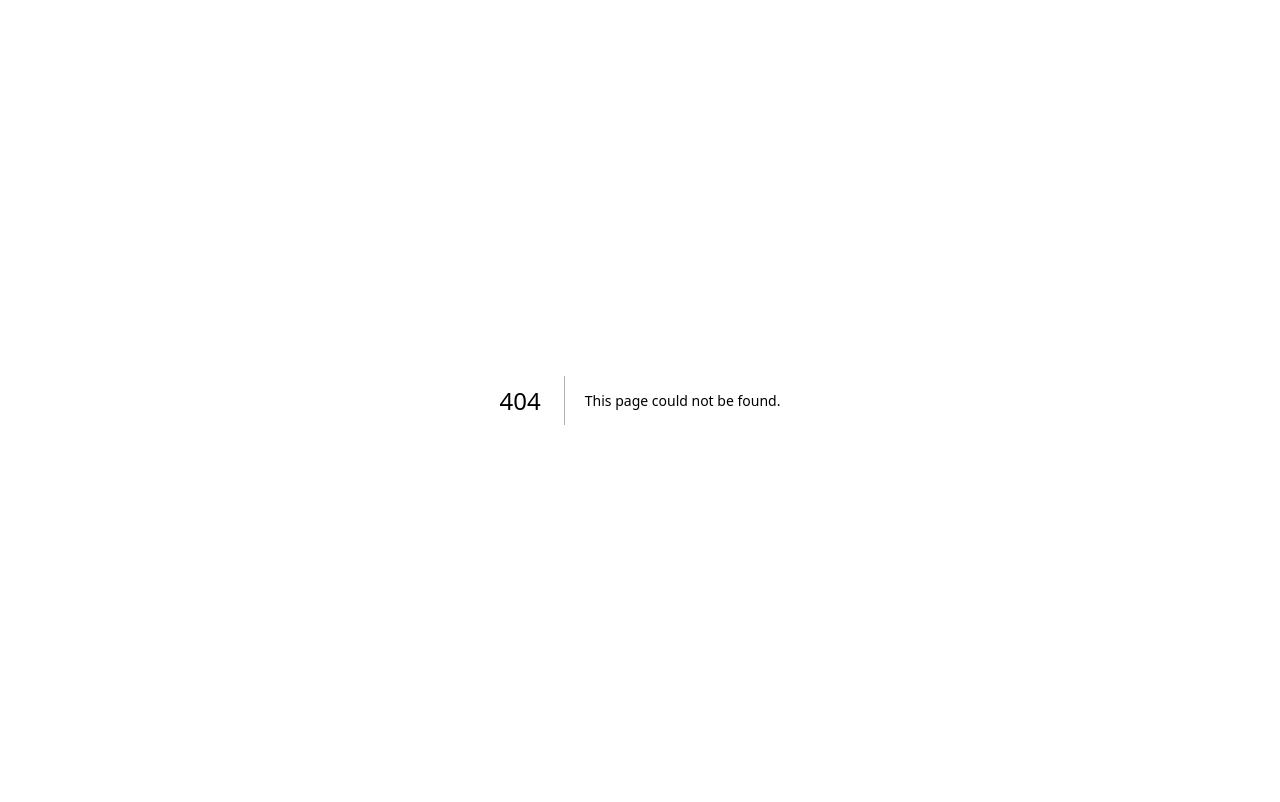
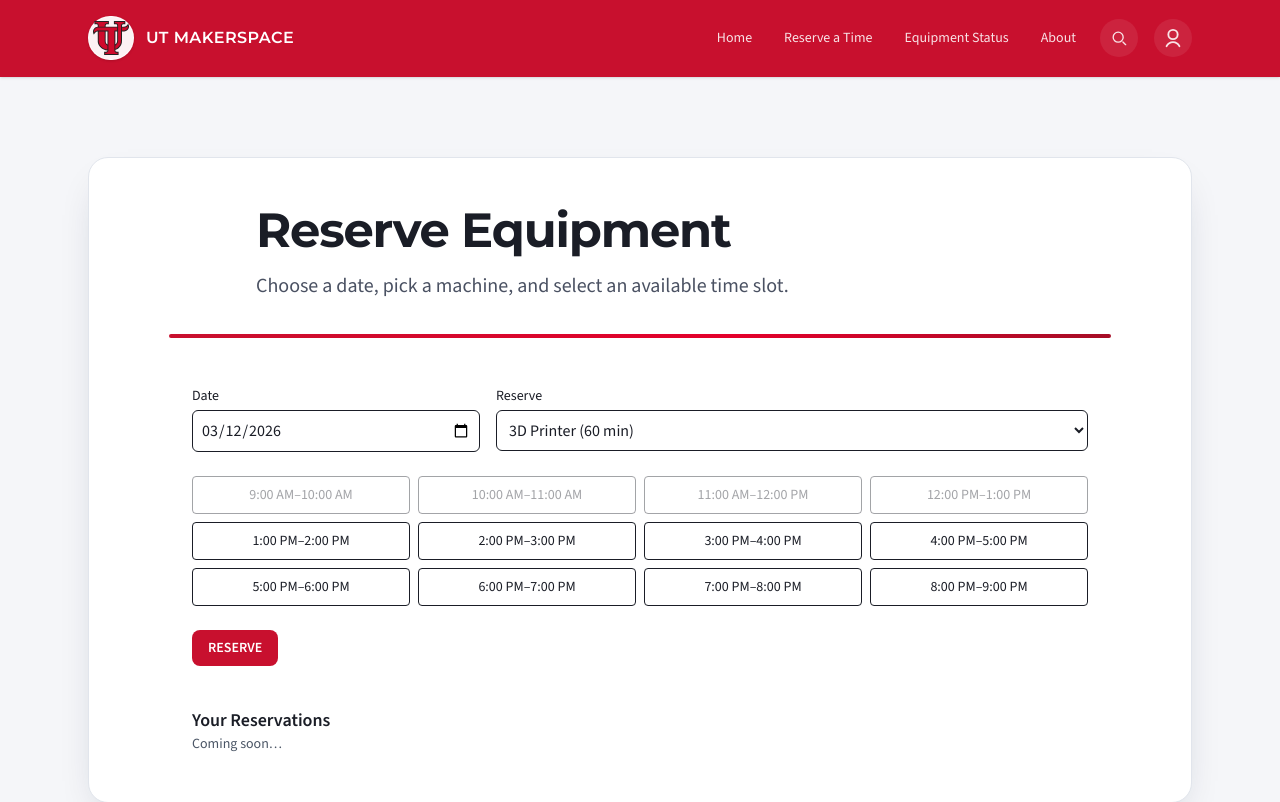
Before and after one commit to MSL-IV/CSC401-Senior-Capstone, a Next.js app: page /reserve in a window 1280 px wide. Before the commit this address had no page. Shown: the top 802 px of the page. Built offline with nearby package versions, Linux system fonts and the light colour scheme.

Commit message:
FEAT - Added reservations page, form, and navbar link to page. Can access by clicking "reserve a time" on navbar

```diff
--- /dev/null
+++ b/src/app/reserve/page.tsx
@@ -0,0 +1,68 @@
+import { Navbar } from "@/components/navbar";
+import { SiteFooter } from "@/components/site-footer";
+import ReserveForm from "@/components/reserve-form";
+
+export const metadata = { title: "Reserve Equipment" };
+
+export default function ReservePage() {
+  const equipment = [
+    { id: "3dp", name: "3D Printer", slotMinutes: 60 },
+    { id: "laser", name: "Laser Cutter", slotMinutes: 30 },
+    { id: "cnc", name: "CNC Router", slotMinutes: 90 },
+  ];
+
+  return (
+    <div
+      className="min-h-screen"
+      style={{
+        backgroundColor: "var(--background)",
+        color: "var(--text-primary)",
+      }}
+    >
+      <Navbar />
+      <main className="mx-auto flex max-w-6xl flex-col items-stretch gap-16 px-6 py-20">
+        <section
+          className="overflow-hidden rounded-3xl border bg-white shadow-sm"
+          style={{
+            borderColor: "var(--border)",
+            borderRadius: "var(--radius-card)",
+            boxShadow: "var(--shadow-soft)",
+          }}
+        >
+          <div className="px-6 pt-12 md:px-20">
+            <div className="mx-auto max-w-3xl space-y-4">
+              <h1
+                className="font-heading text-4xl font-bold tracking-tight md:text-5xl"
+                style={{ color: "var(--text-primary)" }}
+              >
+                Reserve Equipment
+              </h1>
+              <p
+                className="text-lg leading-relaxed md:text-xl"
+                style={{ color: "var(--text-secondary)" }}
+              >
+                Choose a date, pick a machine, and select an available time
+                slot.
+              </p>
+            </div>
+
+            <div
+              className="mt-8 h-1 w-full rounded-full"
+              style={{
+                backgroundImage:
+                  "linear-gradient(90deg, var(--primary) 0%, var(--accent) 60%, var(--primary-hover) 100%)",
+              }}
+            />
+          </div>
+
+          <div className="px-6 py-12 md:px-20">
+            <div className="mx-auto max-w-4xl">
+              <ReserveForm equipment={equipment} />
+            </div>
+          </div>
+        </section>
+      </main>
+      <SiteFooter />
+    </div>
+  );
+}
--- a/src/components/navbar.tsx
+++ b/src/components/navbar.tsx
@@ -37,7 +37,7 @@ const UserIcon = () => (
 
 const navLinks = [
   { name: "Home", href: "#" },
-  { name: "Reserve a Time", href: "#" },
+  { name: "Reserve a Time", href: "/reserve" },
   { name: "Equipment Status", href: "#" },
   { name: "About", href: "#" },
 ];
--- /dev/null
+++ b/src/components/reserve-form.tsx
@@ -0,0 +1,164 @@
+"use client";
+
+import { useMemo, useState } from "react";
+
+type Equip = { id: string; name: string; slotMinutes: number };
+type Slot = { start: Date; end: Date };
+
+function toISODate(d: Date) {
+  const z = new Date(d.getTime() - d.getTimezoneOffset() * 60000);
+  return z.toISOString().slice(0, 10);
+}
+
+function generateSlots(
+  day: string,
+  open = "09:00",
+  close = "21:00",
+  stepMinutes = 30
+): Slot[] {
+  const start = new Date(`${day}T${open}:00`);
+  const end = new Date(`${day}T${close}:00`);
+  const out: Slot[] = [];
+  for (let cur = new Date(start); cur < end; ) {
+    const next = new Date(cur.getTime() + stepMinutes * 60_000);
+    out.push({ start: new Date(cur), end: next });
+    cur = next;
+  }
+  return out;
+}
+
+export default function ReserveForm({ equipment }: { equipment: Equip[] }) {
+  const [date, setDate] = useState(toISODate(new Date()));
+  const [machineId, setMachineId] = useState(equipment[0]?.id ?? "");
+  const machine = useMemo(
+    () => equipment.find((e) => e.id === machineId) ?? equipment[0],
+    [machineId, equipment]
+  );
+
+  const [selected, setSelected] = useState<Slot | null>(null);
+  const [message, setMessage] = useState("");
+
+  const slots = useMemo(() => {
+    const step = machine?.slotMinutes ?? 30;
+    return generateSlots(date, "09:00", "21:00", step);
+  }, [date, machine]);
+
+  const now = new Date();
+  const isPast = (s: Slot) => s.end < now && date === toISODate(now);
+
+  function onSubmit(e: React.FormEvent) {
+    e.preventDefault();
+    if (!date || !machineId || !selected) {
+      setMessage("Please choose a date, equipment, and a time slot.");
+      return;
+    }
+    const eqName = equipment.find((e) => e.id === machineId)?.name ?? machineId;
+    const fmt = (d: Date) =>
+      d.toLocaleTimeString([], { hour: "numeric", minute: "2-digit" });
+    setMessage(
+      `Selected: ${date} • ${fmt(selected.start)}–${fmt(
+        selected.end
+      )} • ${eqName}`
+    );
+    console.log({
+      date,
+      machineId,
+      start: selected.start.toISOString(),
+      end: selected.end.toISOString(),
+    });
+  }
+
+  return (
+    <form onSubmit={onSubmit} className="space-y-6">
+      <div className="grid gap-4 sm:grid-cols-3">
+        <label className="flex flex-col gap-1">
+          <span className="text-sm font-medium">Date</span>
+          <input
+            type="date"
+            value={date}
+            min={toISODate(new Date())}
+            onChange={(e) => {
+              setDate(e.target.value);
+              setSelected(null);
+              setMessage("");
+            }}
+            className="rounded-md border p-2"
+          />
+        </label>
+
+        <label className="flex flex-col gap-1 sm:col-span-2">
+          <span className="text-sm font-medium">Reserve</span>
+          <select
+            value={machineId}
+            onChange={(e) => {
+              setMachineId(e.target.value);
+              setSelected(null);
+              setMessage("");
+            }}
+            className="rounded-md border p-2"
+          >
+            {equipment.map((m) => (
+              <option key={m.id} value={m.id}>
+                {m.name} ({m.slotMinutes} min)
+              </option>
+            ))}
+          </select>
+        </label>
+      </div>
+
+      <div className="grid grid-cols-2 sm:grid-cols-3 md:grid-cols-4 gap-2">
+        {slots.map((s, i) => {
+          const label = `${s.start.toLocaleTimeString([], {
+            hour: "numeric",
+            minute: "2-digit",
+          })}–${s.end.toLocaleTimeString([], {
+            hour: "numeric",
+            minute: "2-digit",
+          })}`;
+          const disabled = isPast(s);
+          const isActive =
+            selected &&
+            selected.start.getTime() === s.start.getTime() &&
+            selected.end.getTime() === s.end.getTime();
+          return (
+            <button
+              type="button"
+              key={i}
+              disabled={disabled}
+              onClick={() => setSelected(s)}
+              className={`rounded border px-3 py-2 text-sm transition
+                ${
+                  disabled
+                    ? "opacity-40 cursor-not-allowed"
+                    : "hover:bg-black/5"
+                }
+                ${isActive ? "ring-2 ring-blue-600 bg-blue-50" : ""}
+              `}
+              title={disabled ? "Past time" : "Select slot"}
+            >
+              {label}
+            </button>
+          );
+        })}
+      </div>
+
+      <button
+        type="submit"
+        className="rounded-lg px-4 py-2 text-sm font-semibold text-white shadow transition hover:brightness-90"
+        style={{
+          backgroundColor: "var(--primary)",
+          boxShadow: "var(--shadow-soft)",
+        }}
+      >
+        RESERVE
+      </button>
+
+      {message && <p className="text-sm">{message}</p>}
+
+      <section className="pt-4">
+        <h2 className="text-lg font-semibold">Your Reservations</h2>
+        <p className="text-sm text-gray-600">Coming soon…</p>
+      </section>
+    </form>
+  );
+}
```
